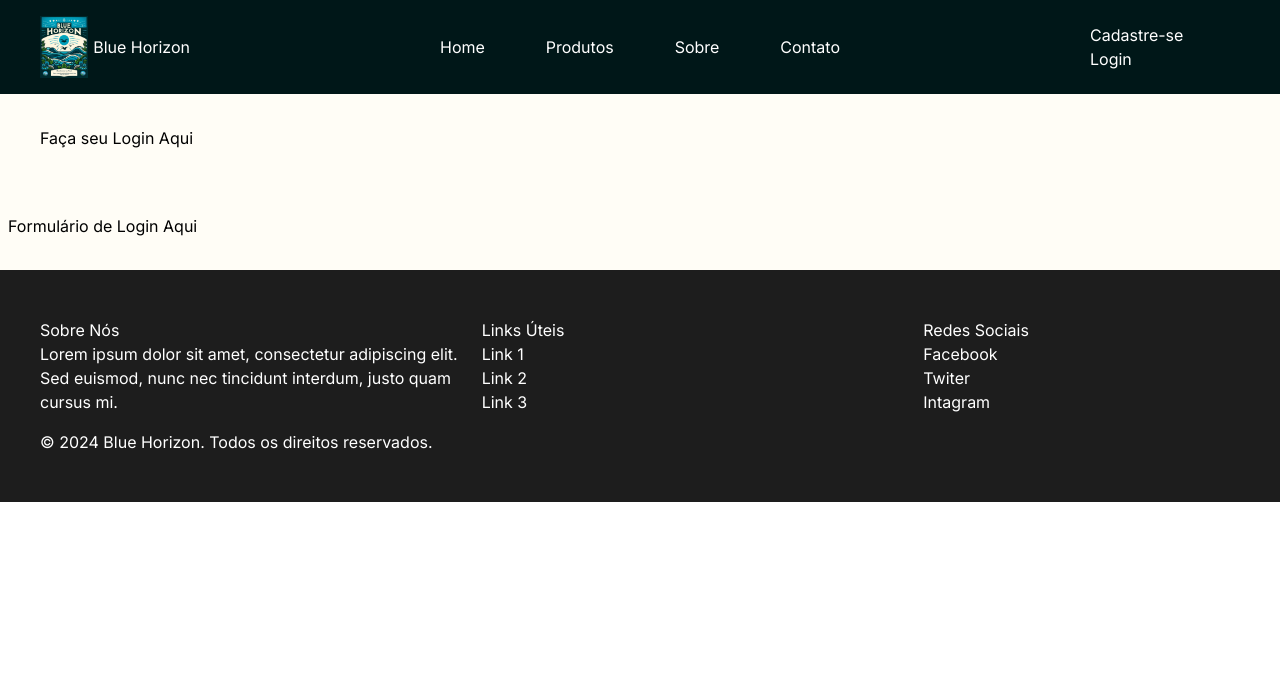
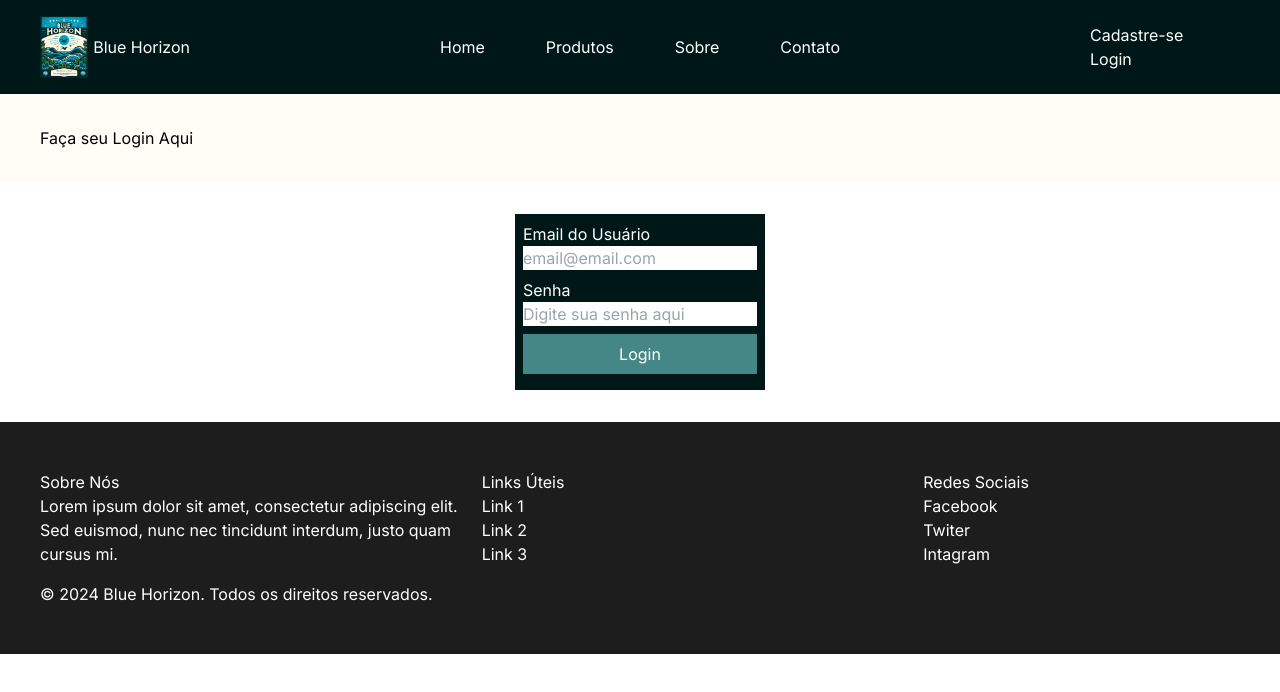
Before and after one commit to Mauricio-Pereira/GS-2024-1SEM, a Next.js app in the folder RESPONSIVE WEB DEVEOPMENT/Global-Solution-Ocean/: page /login-page in a window 1280 px wide. Shown: the top 692 px of the page. Built offline with nearby package versions, Linux system fonts and the light colour scheme.

Commit message:
adição de um formulário para login tbm

```diff
--- a/RESPONSIVE WEB DEVEOPMENT/Global-Solution-Ocean/src/components/Forms/LoginForm/index.tsx
+++ b/RESPONSIVE WEB DEVEOPMENT/Global-Solution-Ocean/src/components/Forms/LoginForm/index.tsx
@@ -0,0 +1,69 @@
+'use client'
+
+import axios from 'axios';
+import { useState } from 'react';
+import '../forms_style.css';
+
+const LoginForm = () => {
+    const [email, setEmail] = useState('');
+    const [password, setPassword] = useState('');
+    const [errorMessage, setErrorMessage] = useState(''); // Estado para armazenar a mensagem de erro
+
+    const handleInputChange = (event: any) => {
+        switch (event.target.name) {
+            case 'email':
+                setEmail(event.target.value);
+                break;
+            case 'password':
+                setPassword(event.target.value);
+                break;
+            default:
+                break;
+        }
+    };
+
+    const handleSubmit = async (event: any) => {
+        event.preventDefault(); // Previne o comportamento padrão de recarga da página
+
+        try {
+            const response = await axios.post('InformeOCaminhoAqui', {
+                email: email,
+                password: password,
+            }, {
+                headers: {
+                    'Content-Type': 'application/json',
+                },
+            });
+
+            console.log('Login realizado com sucesso:', response.data);
+            localStorage.setItem('clienteEmail', email); // Armazena o email no localStorage
+            window.location.href = '/products'; // Redireciona para outra página após o login bem-sucedido
+        } catch (error) {
+            if (axios.isAxiosError(error)) {
+                console.error('Erro ao realizar login:', error.response?.data || error.message);
+                setErrorMessage(error.response?.data || 'Erro ao realizar login.');
+            } else {
+                console.error('Erro desconhecido ao realizar login:', error);
+                setErrorMessage('Erro desconhecido ao realizar login.');
+            }
+        }
+    };
+
+    return (
+        <div className='form login-form'>
+            <form onSubmit={handleSubmit}>
+                <label htmlFor='email'>Email do Usuário</label>
+                <input className="input" type="text" id="email" name="email" placeholder="email@email.com" value={email} onChange={handleInputChange} />
+
+                <label htmlFor='password'>Senha</label>
+                <input className="input" type="password" id="password" name="password" placeholder="Digite sua senha aqui" value={password} onChange={handleInputChange} />
+
+                <input type="submit" className="submit-btn" value="Login" />
+
+                {errorMessage && <p className="error-message">{errorMessage}</p>} {/* Exibe a mensagem de erro */}
+            </form>
+        </div>
+    );
+}
+
+export default LoginForm;
--- a/RESPONSIVE WEB DEVEOPMENT/Global-Solution-Ocean/src/components/Forms/SignInForm/index.tsx
+++ b/RESPONSIVE WEB DEVEOPMENT/Global-Solution-Ocean/src/components/Forms/SignInForm/index.tsx
@@ -50,7 +50,7 @@ const SignInForm: React.FC = () => {
     */
 
     try {
-      const response = await axios.post(`http://localhost:8082/`, {
+      const response = await axios.post(`InformeOCaminhoAqui`, {
         headers: {
           'Content-Type': 'application/json',
         },
--- a/RESPONSIVE WEB DEVEOPMENT/Global-Solution-Ocean/src/components/Sections/LoginSection/index.tsx
+++ b/RESPONSIVE WEB DEVEOPMENT/Global-Solution-Ocean/src/components/Sections/LoginSection/index.tsx
@@ -1,11 +1,12 @@
+import LoginForm from '@/components/Forms/LoginForm';
 import '../sections_style.css';
 
 const LoginSection = () => {
     return(
         <>
-        <section className="section products-section">
+        <section className="section login-section">
             <div className="container">
-                Formulário de Login Aqui
+                <LoginForm/>
             </div>
         </section>
         </>
--- a/RESPONSIVE WEB DEVEOPMENT/Global-Solution-Ocean/src/components/Sections/sections_style.css
+++ b/RESPONSIVE WEB DEVEOPMENT/Global-Solution-Ocean/src/components/Sections/sections_style.css
@@ -84,3 +84,18 @@
     max-width: 75rem;
     margin: auto;
 }
+
+/*LoginSection*/
+
+.login-section{
+    padding: 2rem 0rem;
+}
+
+.login-section .container{
+    display: flex;
+    align-items: center;
+    justify-content: center;
+    color: white;
+    max-width: 75rem;
+    margin: auto;
+}
```
